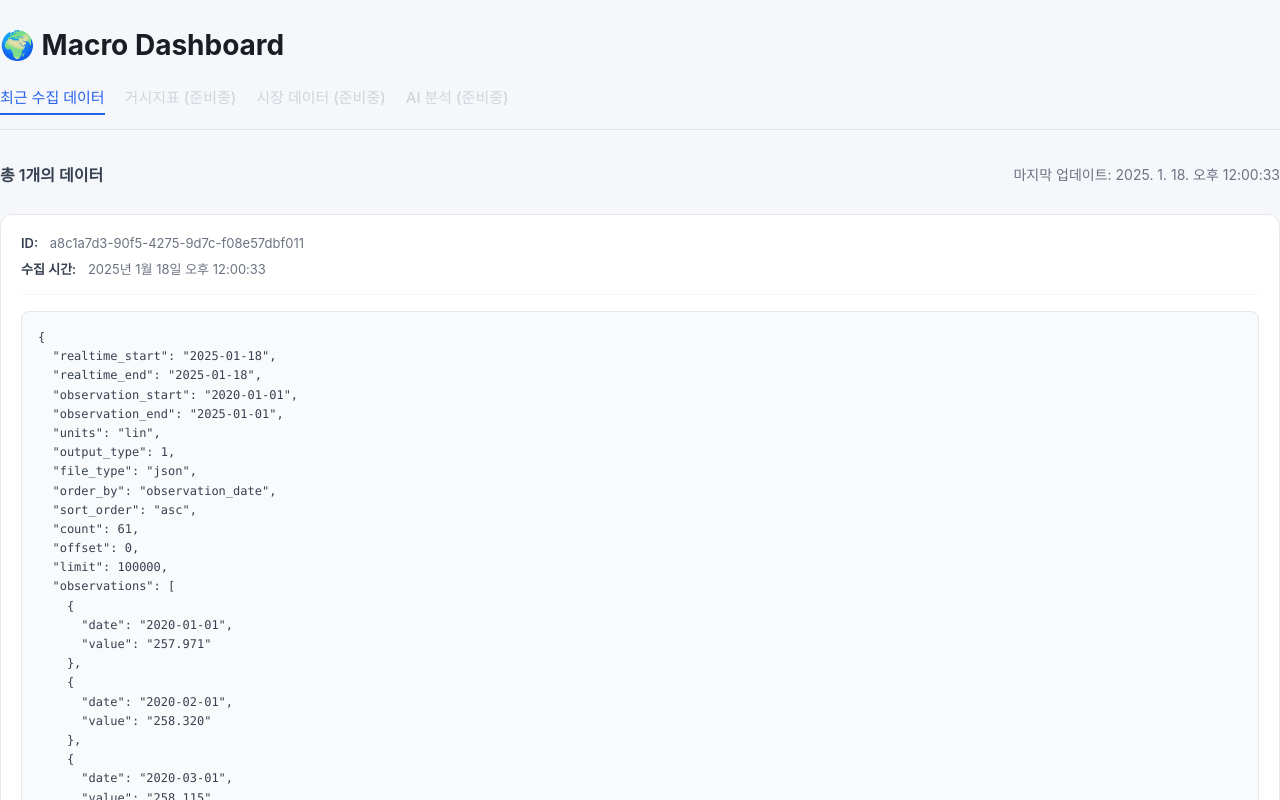
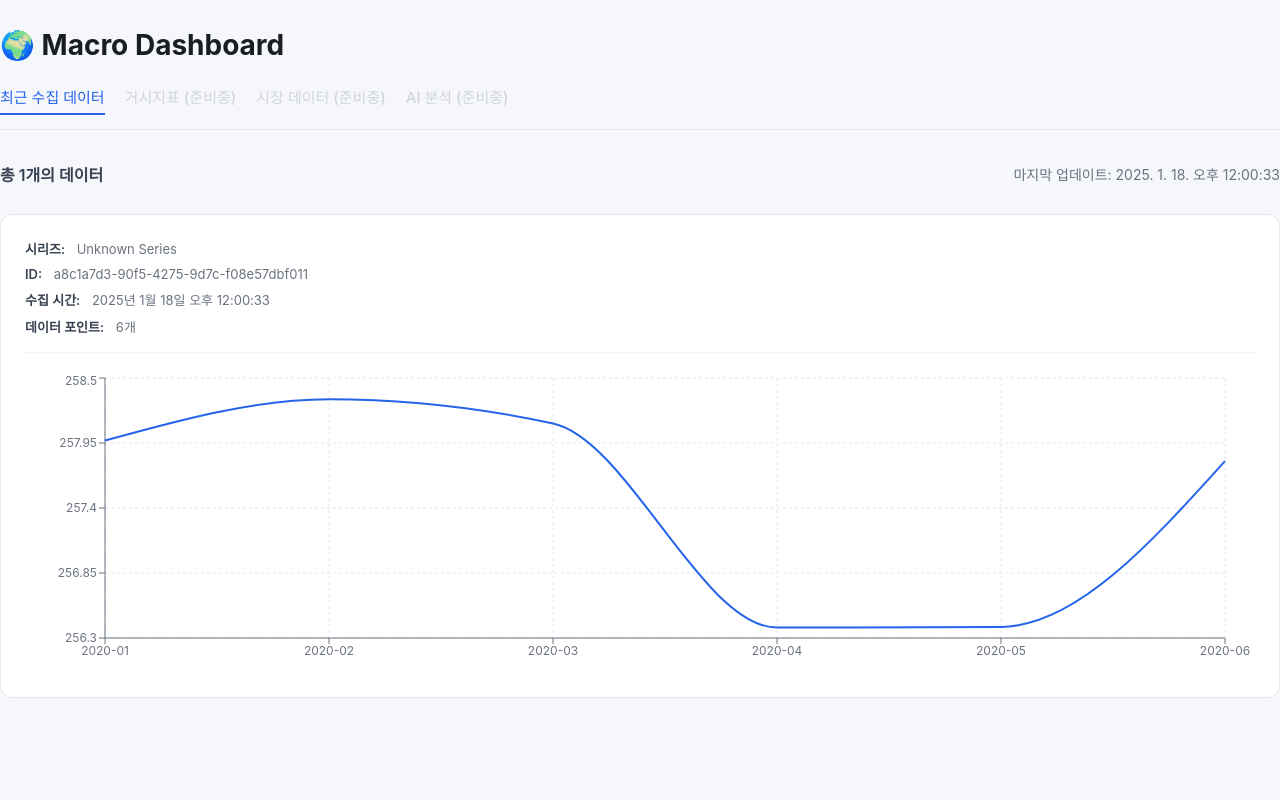
Before and after one commit to dhslrl321/dhslrl321.github.io, a React (Vite) app: page / in a window 1280 px wide. Shown: the top 800 px of the page. Built offline with nearby package versions, Linux system fonts and the light colour scheme.

Commit message:
formatting

```diff
--- a/src/components/DataCard.jsx
+++ b/src/components/DataCard.jsx
@@ -1,37 +1,93 @@
-import { Card, Timestamp, Payload, MetaInfo, MetaItem } from "./DataCard.styles";
+import { Card, MetaInfo, MetaItem, ChartContainer, NoDataMessage } from './DataCard.styles';
+import {
+  LineChart,
+  Line,
+  XAxis,
+  YAxis,
+  CartesianGrid,
+  Tooltip,
+  ResponsiveContainer,
+} from 'recharts';
+import { format } from 'date-fns';
 
 export default function DataCard({ item }) {
-    const formatDate = (isoString) => {
+  const formatDate = isoString => {
     return new Date(isoString).toLocaleString('ko-KR', {
       year: 'numeric',
       month: 'long',
       day: 'numeric',
       hour: '2-digit',
       minute: '2-digit',
-            second: '2-digit'
+      second: '2-digit',
     });
   };
 
-    // JSON을 보기 좋게 표시
-    const formatPayload = (payload) => {
-        try {
-            return JSON.stringify(payload, null, 2);
-        } catch {
-            return String(payload);
-        }
-    };
+  // FRED 데이터를 차트 형식으로 변환
+  const chartData =
+    item.payload?.observations
+      ?.filter(obs => obs.value !== '.')
+      ?.map(obs => ({
+        date: obs.date,
+        value: parseFloat(obs.value),
+      })) || [];
+
+  const hasData = chartData.length > 0;
 
   return (
     <Card>
       <MetaInfo>
         <MetaItem>
-                    <strong>ID:</strong> {item.id}
+          <strong>시리즈:</strong> {item.seriesName || 'Unknown Series'}
+        </MetaItem>
+        <MetaItem>
+          <strong>ID:</strong> {item.seriesId || item.id}
         </MetaItem>
         <MetaItem>
           <strong>수집 시간:</strong> {formatDate(item.fetchedAt)}
         </MetaItem>
+        {hasData && (
+          <MetaItem>
+            <strong>데이터 포인트:</strong> {chartData.length}개
+          </MetaItem>
+        )}
       </MetaInfo>
-            <Payload>{formatPayload(item.payload)}</Payload>
+
+      {hasData ? (
+        <ChartContainer>
+          <ResponsiveContainer width="100%" height={300}>
+            <LineChart data={chartData} margin={{ top: 5, right: 30, left: 20, bottom: 5 }}>
+              <CartesianGrid strokeDasharray="3 3" stroke="#e5e7eb" />
+              <XAxis
+                dataKey="date"
+                tickFormatter={date => format(new Date(date), 'yyyy-MM')}
+                stroke="#6b7280"
+                style={{ fontSize: '12px' }}
+              />
+              <YAxis stroke="#6b7280" style={{ fontSize: '12px' }} domain={['auto', 'auto']} />
+              <Tooltip
+                labelFormatter={date => format(new Date(date), 'yyyy년 MM월 dd일')}
+                formatter={value => [value.toFixed(2) + '%', '금리']}
+                contentStyle={{
+                  backgroundColor: 'white',
+                  border: '1px solid #e5e7eb',
+                  borderRadius: '8px',
+                  padding: '8px 12px',
+                }}
+              />
+              <Line
+                type="monotone"
+                dataKey="value"
+                stroke="#2563eb"
+                strokeWidth={2}
+                dot={false}
+                activeDot={{ r: 4 }}
+              />
+            </LineChart>
+          </ResponsiveContainer>
+        </ChartContainer>
+      ) : (
+        <NoDataMessage>차트 데이터를 표시할 수 없습니다.</NoDataMessage>
+      )}
     </Card>
   );
 }
--- a/src/components/DataCard.styles.js
+++ b/src/components/DataCard.styles.js
@@ -1,15 +1,15 @@
-import styled from "styled-components";
+import styled from 'styled-components';
 
 export const Card = styled.div`
   background: white;
   border: 1px solid #e5e7eb;
   border-radius: 12px;
-    padding: 20px;
-    margin-bottom: 16px;
+  padding: 24px;
+  margin-bottom: 20px;
   transition: all 0.2s ease;
 
   &:hover {
-        box-shadow: 0 8px 20px rgba(0,0,0,0.08);
+    box-shadow: 0 8px 20px rgba(0, 0, 0, 0.08);
     transform: translateY(-2px);
   }
 `;
@@ -18,7 +18,7 @@ export const MetaInfo = styled.div`
   display: flex;
   flex-direction: column;
   gap: 8px;
-    margin-bottom: 16px;
+  margin-bottom: 20px;
   padding-bottom: 16px;
   border-bottom: 1px solid #f3f4f6;
 `;
@@ -32,6 +32,19 @@ export const MetaItem = styled.div`
     font-weight: 600;
     margin-right: 8px;
   }
+`;
+
+export const ChartContainer = styled.div`
+  width: 100%;
+  height: 300px;
+  margin-top: 16px;
+`;
+
+export const NoDataMessage = styled.div`
+  text-align: center;
+  padding: 40px;
+  color: #9ca3af;
+  font-size: 14px;
 `;
 
 export const Timestamp = styled.div`
--- a/src/components/layout/Layout.jsx
+++ b/src/components/layout/Layout.jsx
@@ -1,5 +1,5 @@
-import styled from "styled-components";
-import Navbar from "./NavigationBar";
+import styled from 'styled-components';
+import Navbar from './NavigationBar';
 
 export default function Layout({ children }) {
   return (
--- a/src/styles/GlobalStyles.js
+++ b/src/styles/GlobalStyles.js
@@ -1,4 +1,4 @@
-import { createGlobalStyle } from "styled-components";
+import { createGlobalStyle } from 'styled-components';
 
 export const GlobalStyle = createGlobalStyle`
     /* Reset */
```
Also changed, not shown: package.json (+14 -7 lines), scripts/update-data.js (+11 -10 lines), src/App.jsx (+7 -7 lines), src/components/layout/NavigationBar.jsx (+17 -9 lines), src/main.jsx (+5 -5 lines), src/pages/Dashboard.jsx (+12 -10 lines), src/styles/theme.js (+12 -12 lines), 2 other files (tests, documents, lock files or other folders). Lines whose indentation alone changed are shown as unchanged.
